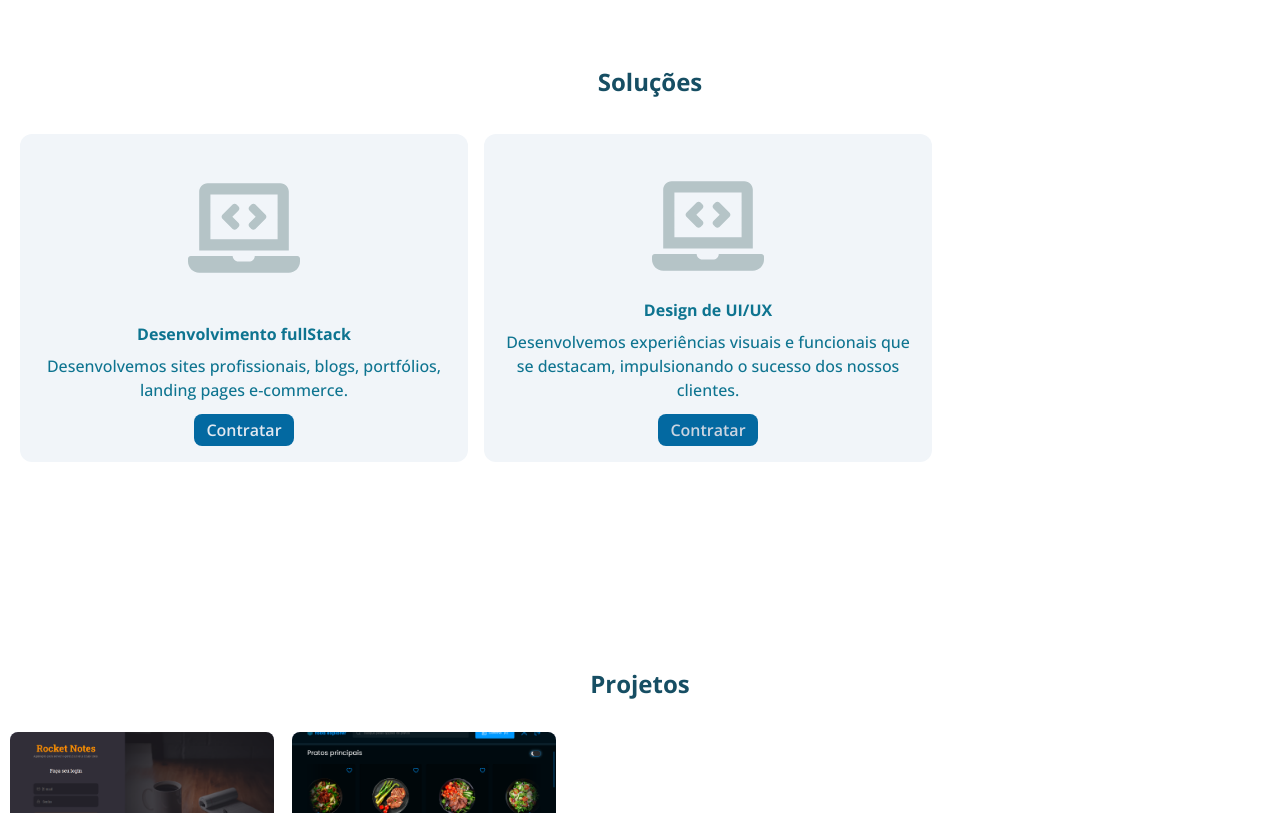
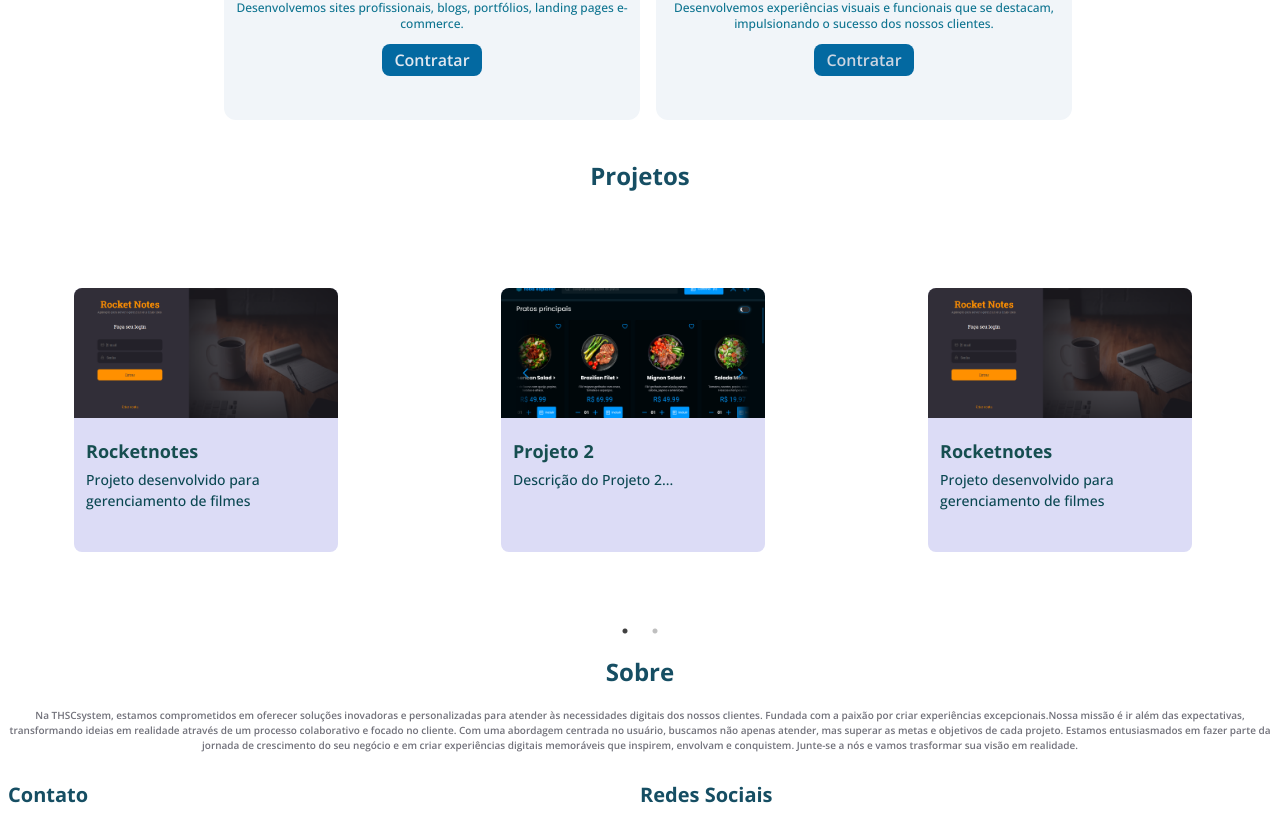
Before and after one commit to Tiagoamrein/Portifolio, a Next.js app: page / in a window 1280 px wide. Shown: the part 607-1420 px from the top of the page. Built offline with nearby package versions, Linux system fonts and the light colour scheme.

Commit message:
corrigido layout e adicionado rolagem nos botoes

```diff
--- a/package.json
+++ b/package.json
@@ -15,6 +15,7 @@
     "react": "^18",
     "react-dom": "^18",
     "react-icons": "^4.12.0",
+    "react-scroll": "^1.9.0",
     "react-slick": "^0.29.0",
     "slick-carousel": "^1.8.1",
     "styled-components": "^6.1.1",
@@ -24,6 +25,7 @@
     "@types/node": "^20",
     "@types/react": "^18",
     "@types/react-dom": "^18",
+    "@types/react-scroll": "^1.8.10",
     "@types/react-slick": "^0.23.12",
     "autoprefixer": "^10.0.1",
     "eslint": "^8",
--- a/src/app/page.tsx
+++ b/src/app/page.tsx
@@ -10,6 +10,9 @@ import { FaLaptopCode,FaInstagram,FaGithub,FaLinkedin,FaWhatsapp, FaEnvelope } f
 import { LuSend } from "react-icons/lu";
 import { InputArea } from './styles';
 import { Projeto, projetos } from '@/components/projects/projetos';
+import 'slick-carousel/slick/slick.css';
+import 'slick-carousel/slick/slick-theme.css';
+import { Element } from 'react-scroll';
 
 
 interface ProjectItemType {
@@ -19,6 +22,44 @@ interface ProjectItemType {
 };
 
 export default function Home(): JSX.Element {
+
+  var settings = {
+    dots: true,
+    infinite: false,
+    speed: 500,
+    slidesToShow: 3,
+    slidesToScroll: 4,
+    initialSlide: 0,
+    responsive: [
+      {
+        breakpoint: 1024,
+        settings: {
+          slidesToShow: 3,
+          slidesToScroll: 3,
+          infinite: true,
+          dots: true
+        }
+      },
+      {
+        breakpoint: 600,
+        settings: {
+          slidesToShow: 2,
+          slidesToScroll: 2,
+          initialSlide: 2
+        }
+      },
+      {
+        breakpoint: 480,
+        settings: {
+          slidesToShow: 1,
+          slidesToScroll: 1
+        }
+      }
+    ]
+  };
+
+
+
   return (
     <main className='w-screen overflow-x-hidden flex gap-3'>
    <div className='h-full w-full'>
@@ -33,17 +74,19 @@ export default function Home(): JSX.Element {
 /></div>
     <Image src="/header.png" width="550" height="700" alt='Imagem de uma pessoa sentada mexendo em um notebook' sizes='(max-width: 768px) 30vw'/>
     </div>
+<Element name='soluções'>
+<h2 className='text-center text-cyan-900 font-bold text-2xl mb-5'>Soluções</h2>
 
 
-    <div className='h-screen mt-9 ml-5 flex flex-col justify-center '>
-  <h2 className='text-center text-cyan-900 font-bold text-2xl mb-5'>Soluções</h2>
-  <div className='flex flex-wrap gap-4 mt-4'>
-    <div className='bg-slate-100 flex flex-col items-center justify-center text-cyan-700 rounded-xl p-4 max-w-md w-full sm:w-auto'>
+  <div className='flex items-center px-4 mb-4'>
+  <Slider {...settings} className='w-full '>
+
+    <div className='bg-slate-100 flex flex-col text-center items-center h-60 w-3/4 py-12 justify-center text-cyan-700 rounded-xl '>
       <IconContext.Provider value={{ color: 'rgb(181 196 199)', className: 'global-class-name' }}>
-        <FaLaptopCode className='w-28 h-28 m-auto' />
+        <FaLaptopCode className='w-16 h-11 m-auto' />
       </IconContext.Provider>
-      <h1 className='font-bold text-center mt-4'>Desenvolvimento fullStack</h1>
-      <p className='text-base text-cyan-700 mt-2 text-center mb-3'>
+      <h1 className='font-bold text-center text-sm'>Desenvolvimento fullStack</h1>
+      <p className='text-xs text-cyan-700 mt-2 text-center mb-3'>
         Desenvolvemos sites profissionais, blogs, portfólios, landing pages e-commerce.
       </p>
       <button className='bg-sky-700 cursor-pointer font-semibold text-slate-200 text-base px-3 py-1 rounded-lg  max-w-xs hover:bg-sky-800'>
@@ -51,45 +94,44 @@ export default function Home(): JSX.Element {
       </button>
     </div>
 
-    <div className='bg-slate-100 flex flex-col items-center justify-center text-cyan-700 rounded-xl p-4 max-w-md w-full sm:w-auto'>
+    <div className='bg-slate-100 flex flex-col text-center h-60 w-3/4 py-12 items-center  justify-center text-cyan-700 rounded-xl sm:ml-4'>
       <IconContext.Provider value={{ color: 'rgb(181 196 199)', className: 'global-class-name' }}>
-        <FaLaptopCode className='w-28 h-28 m-auto mt-5' />
+        <FaLaptopCode className='w-16 h-11 m-auto' />
       </IconContext.Provider>
-      <h1 className='font-bold text-center mt-4'>Design de UI/UX </h1>
-      <p className='text-base text-cyan-700 mt-2 text-center mb-3'>
+      <h1 className='font-bold text-center text-sm'>Design de UI/UX </h1>
+      <p className='text-xs text-cyan-700 mt-2 text-center mb-3'>
       Desenvolvemos experiências visuais e funcionais que se destacam, impulsionando o sucesso dos nossos clientes.
       </p>
       <button className='bg-sky-700 font-semibold text-slate-300 text-base px-3 py-1 rounded-lg  max-w-xs hover:bg-sky-800'>
         Contratar
       </button>
     </div>
+    </Slider>
 </div>
-</div>
-
+</Element>
 
 
 <div className='mt-1'>
-    <h2 className='text-center text-cyan-900 font-bold text-2xl '>Projetos</h2>
-    <div className=' flex flex-wrap  gap-2 mt-8'>
-
-    {projetos.map((projeto: Projeto, index: number) => (
+ <Element name='projetos'>   <h2 className='text-center text-cyan-900 font-bold text-2xl mt-10'>Projetos</h2></Element>
+  <div className='flex flex-row gap-5 mt-8'>
+      <Slider {...settings} className='w-full m-auto'>
+        {projetos.map((projeto, index) => (
+          <div key={index} className=' w-full p-12 min-[375px]:p-16'>
             <ProjectItem
-          key={index}
               title={projeto.title}
               image={projeto.image}
               description={projeto.description}
               link={projeto.link}
             />
+          </div>
         ))}
-
-
-
+      </Slider>
     </div>
 
 
     </div>
 <div className=' text-center mt-10'>
-    <h2 className=' text-cyan-900 font-bold text-2xl '>Sobre</h2>
+<Element name='sobre'>  <h2 className=' text-cyan-900 font-bold text-2xl '>Sobre</h2></Element>
 
 <p className='text-ssm mt-5  text-zinc-500 font-semibold leading-2'>Na THSCsystem, estamos comprometidos em oferecer soluções inovadoras e personalizadas para atender às necessidades digitais dos nossos clientes. Fundada com a paixão por criar experiências excepcionais.Nossa missão é ir além das expectativas, transformando ideias em realidade através de um processo colaborativo e focado no cliente. Com uma abordagem centrada no usuário, buscamos não apenas atender, mas superar as metas e objetivos de cada projeto.
  Estamos entusiasmados em fazer parte da jornada de crescimento do seu negócio e em criar experiências digitais memoráveis que inspirem, envolvam e conquistem.
@@ -101,7 +143,8 @@ export default function Home(): JSX.Element {
   <div className='flex flex-row mb-2 mt-7 '>
 
     <div className='flex flex-col gap-1 px-2 w-6/12'>
-    <h2 className='text-cyan-900 font-bold  text-xl'>Contato</h2>
+      <Element name='contato'>
+    <h2 className='text-cyan-900 font-bold  text-xl'>Contato</h2></Element>
   <h1>Nome:</h1>
   <input type="text" className='w-36 border-none text-gray-400 bg-slate-200 rounded-lg px-2 focus:outline-none' />
   <h1>Email:</h1>
--- a/src/components/header/index.tsx
+++ b/src/components/header/index.tsx
@@ -1,4 +1,4 @@
-
+import { Link } from 'react-scroll';
 
 export default function Header(){
 
@@ -7,12 +7,13 @@ export default function Header(){
     <div className='flex justify-between items-center px-2 py-4 w-screen sm:px-4 '>
     <h1 className="text-xs font-bold min-[360px]:text-sm sm:text-2xl">THSCsystem</h1>
     <div className='flex gap-1 justify-center text-ssm  sm:text-base gap-2'>
-      <button className='hover:text-sky-900  rounded-lg'>Home</button>
-      <button className='hover:text-sky-900  rounded-lg'>Projetos</button>
-      <button className='hover:text-sky-900  rounded-lg'>Soluções</button>
-      <button className='hover:text-sky-900 rounded-lg'>Sobre</button>
+
+      <Link to='home' duration={500}><button className='hover:text-sky-900  rounded-lg'>Home</button></Link>
+      <Link to='projetos'  duration={500}><button className='hover:text-sky-900  rounded-lg'>Projetos</button></Link>
+      <Link to='soluçoes'  duration={500}><button className='hover:text-sky-900  rounded-lg'>Soluções</button></Link>
+      <Link to='sobre'  duration={100}><button className='hover:text-sky-900 rounded-lg'>Sobre</button></Link>
     </div>
-    <button className='  bg-sky-700 text-ssm px-1 font-semibold text-slate-200  border-2 border-transparent  rounded-lg hover:bg-white hover:border-2 hover:border-slate-400 hover:text-black min-[360px]:text-xs sm:text-base py-1'>Contato</button>
+   <Link to='contato'> <button className='  bg-sky-700 text-ssm px-1 font-semibold text-slate-200  border-2 border-transparent  rounded-lg hover:bg-white hover:border-2 hover:border-slate-400 hover:text-black min-[360px]:text-xs sm:text-base py-1'>Contato</button></Link>
   </div>
 
   )
--- a/src/components/projects/projetos.ts
+++ b/src/components/projects/projetos.ts
@@ -18,5 +18,29 @@ export const projetos: Projeto[] = [
     description: 'Descrição do Projeto 2...',
     link: 'https://food-explorer-ts.netlify.app/'
   },
+  {
+    image: '/notesapp.png',
+    title: 'Rocketnotes',
+    description: 'Projeto desenvolvido para gerenciamento de filmes',
+    link: 'https://rocketseat-note.netlify.app/'
+  },
+  {
+    image: '/204163350-1d4c8a96-f68a-4eb0-aa8e-5343e2681749.png',
+    title: 'Projeto 2',
+    description: 'Descrição do Projeto 2...',
+    link: 'https://food-explorer-ts.netlify.app/'
+  },
+  {
+    image: '/notesapp.png',
+    title: 'Rocketnotes',
+    description: 'Projeto desenvolvido para gerenciamento de filmes',
+    link: 'https://rocketseat-note.netlify.app/'
+  },
+  {
+    image: '/204163350-1d4c8a96-f68a-4eb0-aa8e-5343e2681749.png',
+    title: 'Projeto 2',
+    description: 'Descrição do Projeto 2...',
+    link: 'https://food-explorer-ts.netlify.app/'
+  },
 
 ];
--- a/src/components/projects/styles.ts
+++ b/src/components/projects/styles.ts
@@ -21,8 +21,8 @@ export const Container = styled.div`
 
   @media (max-width: 500px) {
     width: 100%;
-    min-width: 16.5rem;
-    max-width: 18rem;
+    min-width: 15.5rem;
+    max-width: 16rem;
 
     /* height: auto;
     min-height: 16.5rem; */
```
Also changed, not shown: 1 other file (tests, documents, lock files or other folders). Lines whose indentation alone changed are shown as unchanged.
